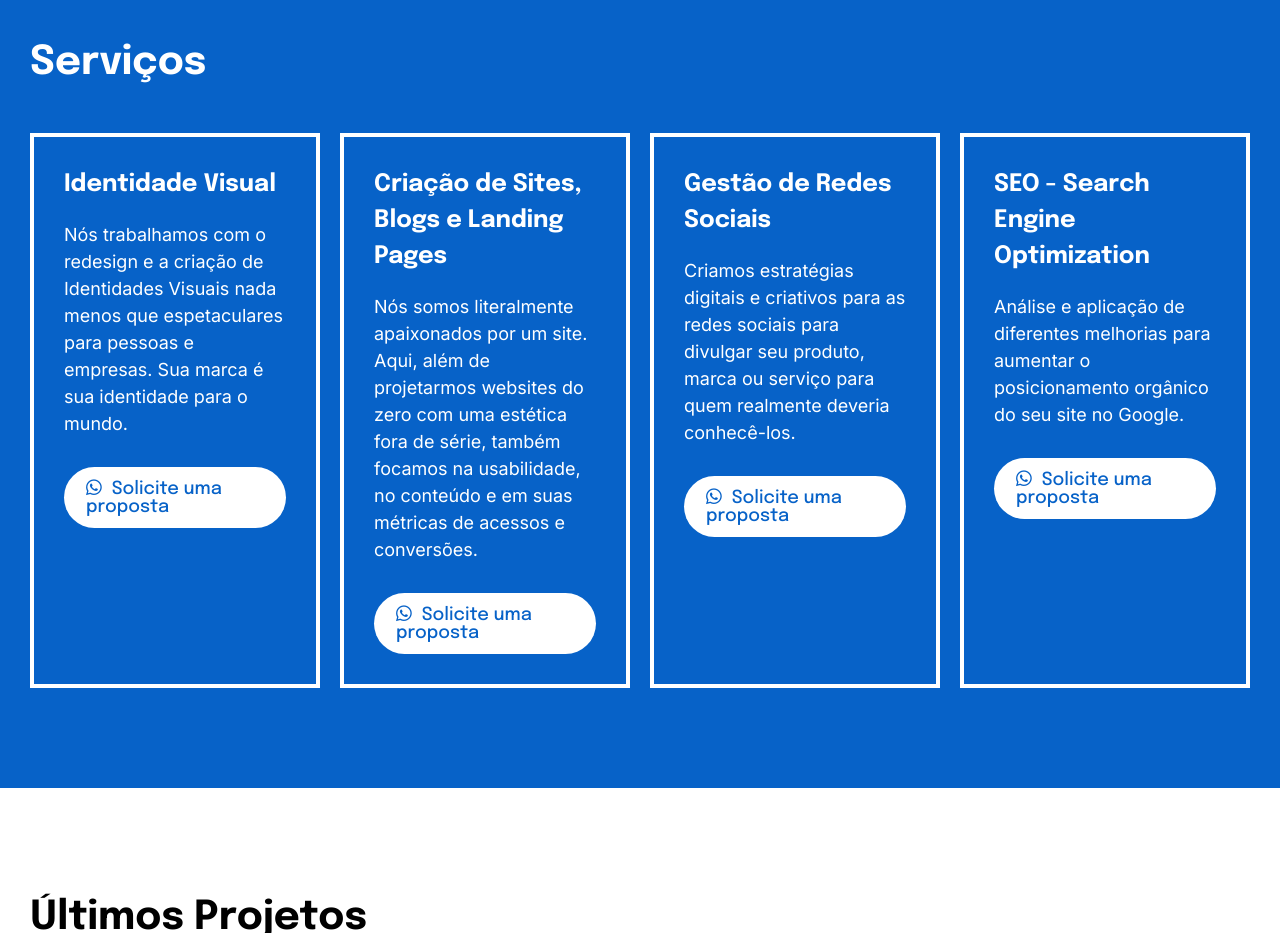
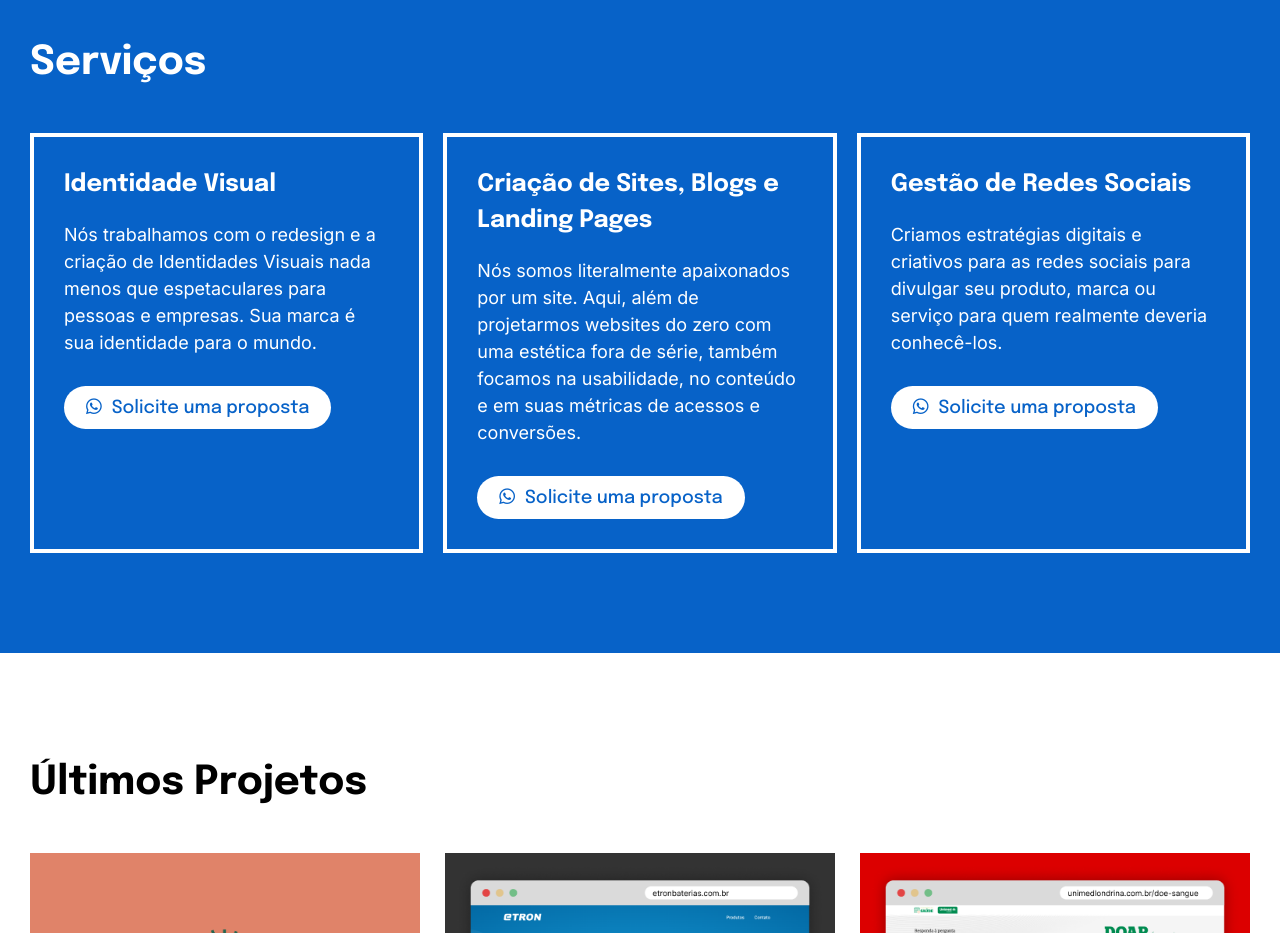
Before and after one commit to zdoug/ambigram, a website: page index.html in a window 1280 px wide. Shown: the part 1980-2913 px from the top of the page. Drawn offline with Linux system fonts and the light colour scheme.

Commit message:
remove SEO

```diff
--- a/index.html
+++ b/index.html
@@ -126,11 +126,6 @@
           <p>Criamos estratégias digitais e criativos para as redes sociais para divulgar seu produto, marca ou serviço para quem realmente deveria conhecê-los.</p>
           <a href="https://wa.me/message/CPKG7G4XHGGEH1" target="_blank" title="Solicitar proposta via WhatsApp" class="btn btn-secondary"><i class="fab fa-whatsapp"></i>Solicite uma proposta</a>
         </li>
-        <li class="service wow fadeInLeft">
-          <h3>SEO - Search Engine Optimization</h3>
-          <p>Análise e aplicação de diferentes melhorias para aumentar o posicionamento orgânico do seu site no Google.</p>
-          <a href="https://wa.me/message/CPKG7G4XHGGEH1" target="_blank" title="Solicitar proposta via WhatsApp" class="btn btn-secondary"><i class="fab fa-whatsapp"></i>Solicite uma proposta</a>
-        </li>
         <!-- <li class="service wow fadeInLeft">
           <h3>Inbound Marketing</h3>
           <p>Amplie o relacionamento com o seu público-alvo ou clientes atuais com conteúdos ricos como newsletters, e-books, posts para blogs e muito mais.</p>
```
